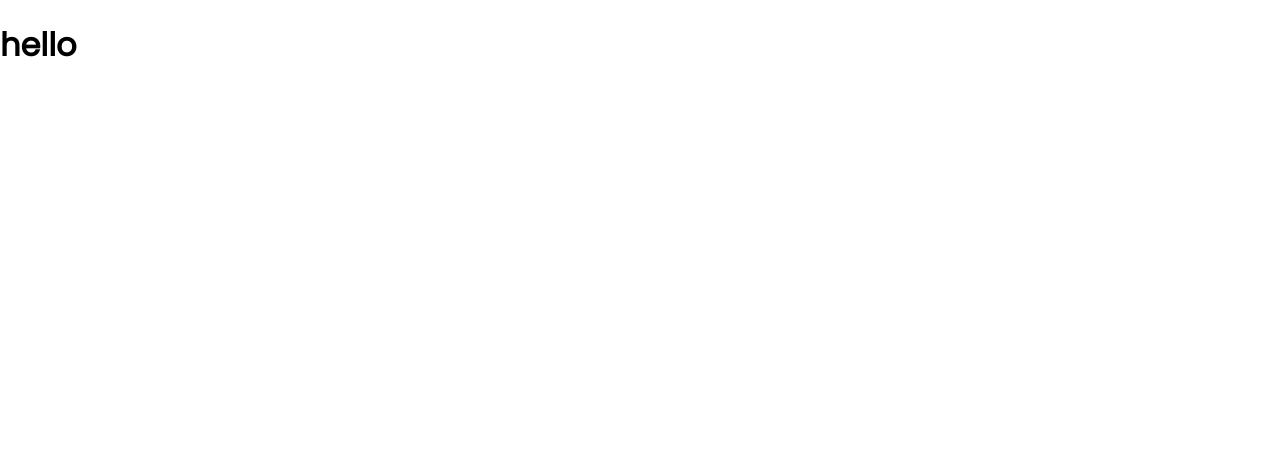
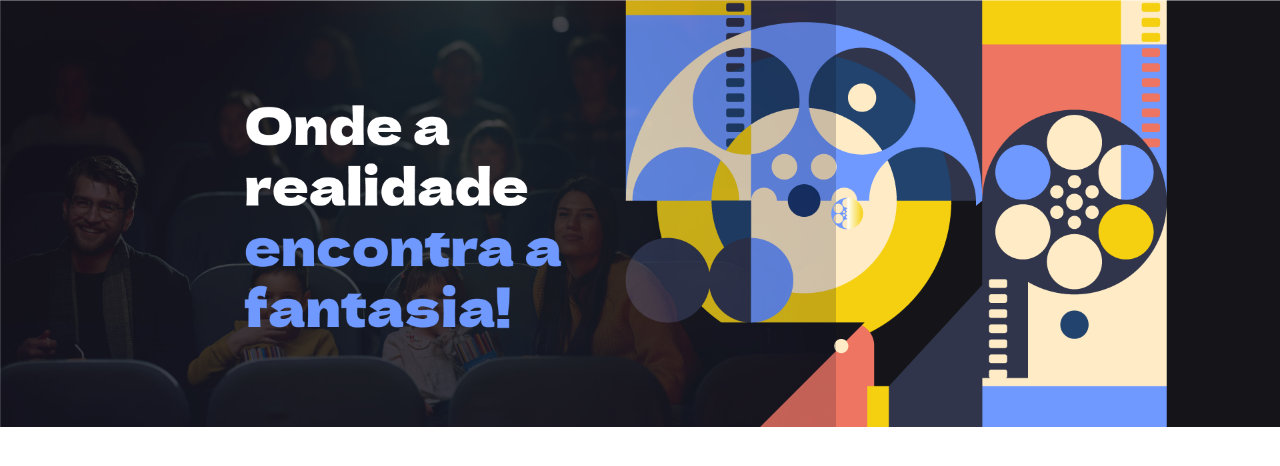
Before and after one commit to Flavio-Santos/luz-e-cena, a React (Vite) app: page / in a window 1280 px wide. Shown: the top 466 px of the page. Built offline with nearby package versions, Linux system fonts and the light colour scheme; a web font is replaced by a local one.

Commit message:
feat(6): banner

```diff
--- a/src/App.tsx
+++ b/src/App.tsx
@@ -1,13 +1,11 @@
-import { useState } from 'react'
+import Banner from './components/Banner'
 
 
 
 function App() {
-  const [count, setCount] = useState(0)
-
   return (
     <>
-      <h1>hello</h1>
+      <Banner src="./public/Banner_Desktop.png" alt="Banner"></Banner>
     </>
   )
 }
--- a/src/components/Banner/index.tsx
+++ b/src/components/Banner/index.tsx
@@ -0,0 +1,14 @@
+import style from './Banner.module.css'
+
+type BannerProps = {
+  src: string;
+  alt: string;
+}
+
+const Banner = ({ src, alt }: BannerProps) => {
+  return (
+    <img src={src} alt={alt} className={style.banner}/>
+  )
+}
+
+export default Banner
```
Also changed, not shown: public/Banner_Desktop.png (renamed from public/Banner Desktop.png).
